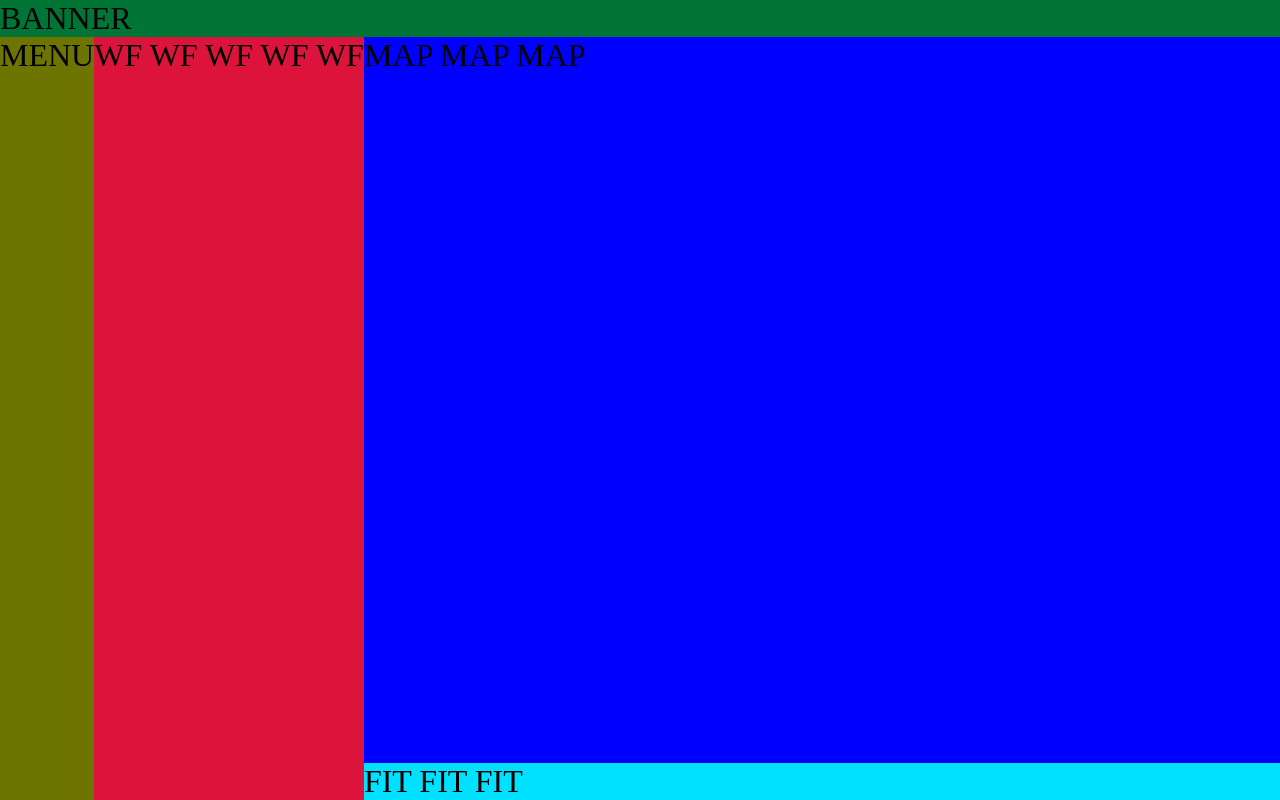
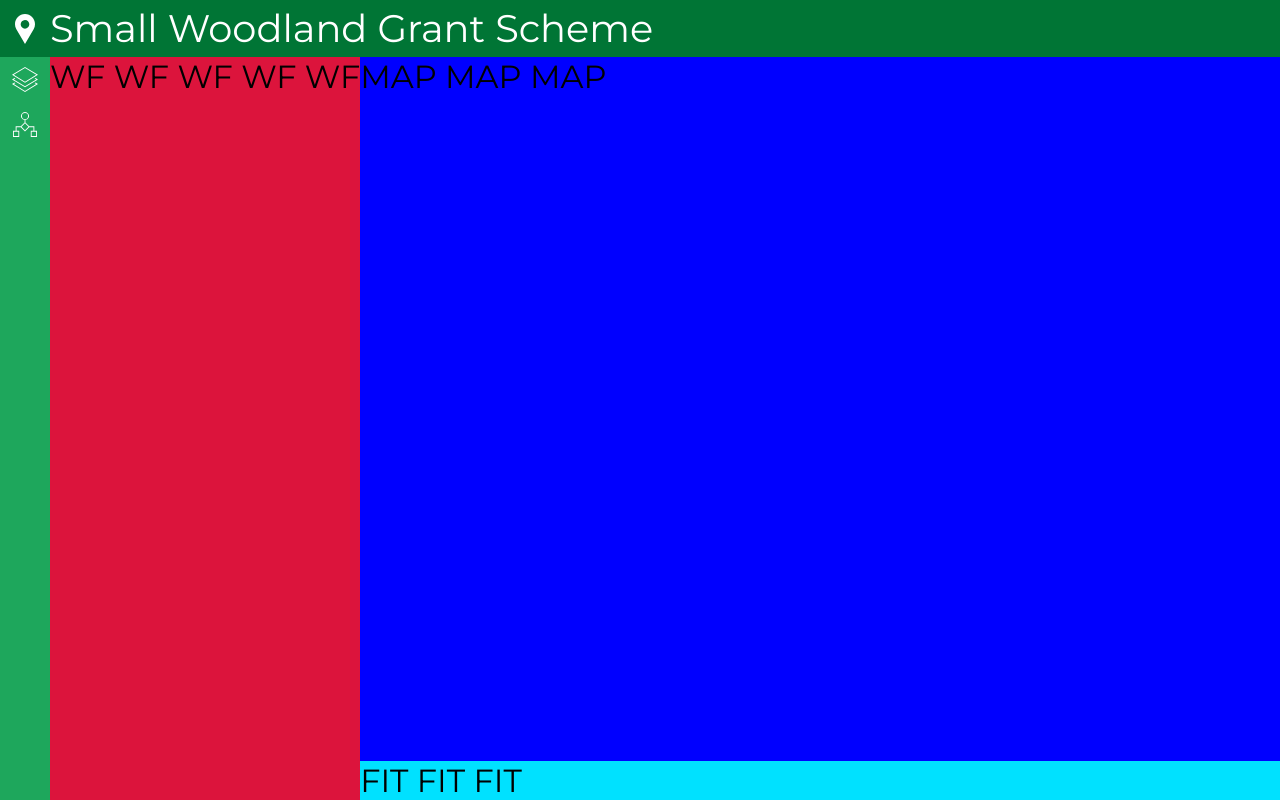
Before and after one commit to MapCraftLimited/MUIT, a plain HTML site: page index.html in a window 1280 px wide. Drawn offline with Linux system fonts and the light colour scheme.

Commit message:
Added menu icons.

```diff
--- a/css/main.css
+++ b/css/main.css
@@ -8,6 +8,7 @@ body,
     margin: 0;
     padding: 0;
     font-size: 16px;
+    font-family: 'Montserrat', sans-serif;
 }
 
 .muit-screen-small
@@ -41,19 +42,42 @@ body,
         "MENU WF MAP"
         "MENU WF FIT";
     grid-template-rows: auto 1fr auto;
-    grid-template-columns: auto auto 1fr;
+    grid-template-columns: 50px auto 1fr;
 }
 
 .muit-panel-banner
 {
     grid-area: BAN;
-    background-color: rgb(0, 117, 53);
+    background-color: #007535;
+    color: #ffffff;
+    font-size: 1.2em;
+    display: grid;
+    grid-template-columns: 50px 1fr;
+    align-items: center;
+    justify-content: center;
+    padding: 5px 0;
 }
 
 .muit-panel-menu
 {
     grid-area: MENU;
-    background-color: rgb(109, 117, 0);
+    background-color: #1ea75c;
+    display: flex;
+    flex-direction: column;
+    align-items: center;
+}
+
+.muit-panel-menu img
+{
+    height: 25px;
+    margin: 10px;
+    opacity: 1;
+    cursor: pointer;
+}
+
+.muit-panel-menu img:hover
+{
+    opacity: 0.8;
 }
 
 .muit-panel-map
@@ -73,3 +97,9 @@ body,
     grid-area: FIT;
     background-color: rgb(0, 225, 255);
 }
+
+.muit-banner-logo
+{
+    height: 30px;
+    margin: auto;
+}
--- a/index.html
+++ b/index.html
@@ -8,6 +8,9 @@
         <title>MUIT - Map User Interface Template</title>
 
         <link rel="icon" href="images/favicon.ico">
+        <link rel="preconnect" href="https://fonts.googleapis.com">
+        <link rel="preconnect" href="https://fonts.gstatic.com" crossorigin>
+        <link href="https://fonts.googleapis.com/css2?family=Montserrat&display=swap" rel="stylesheet">
         <link rel="stylesheet" href="css/main.css">
 
         <script src="js/jquery.js"></script>
@@ -16,8 +19,14 @@
     <body>
         <div id="app">
             <div v-bind:class="{ 'muit-content': true, 'muit-screen-small': screen.small, 'muit-screen-large': !screen.small, 'muit-screen-portrait': screen.portrait, 'muit-screen-landscape': !screen.portrait }">
-                <div class="muit-panel-banner">BANNER</div>
-                <div class="muit-panel-menu">MENU</div>
+                <div class="muit-panel-banner">
+                    <img class="muit-banner-logo" src="images/logo.svg" />
+                    <div>Small Woodland Grant Scheme</div>
+                </div>
+                <div class="muit-panel-menu">
+                    <img src="images/layers.svg" />
+                    <img src="images/workflow.svg" />
+                </div>
                 <div class="muit-panel-map">MAP MAP MAP</div>
                 <div class="muit-panel-workflow">WF WF WF WF WF</div>
                 <div class="muit-panel-fit">FIT FIT FIT</div>
```
Also changed, not shown: images/layers.svg (added), images/logo.svg (added), images/workflow.svg (added).
